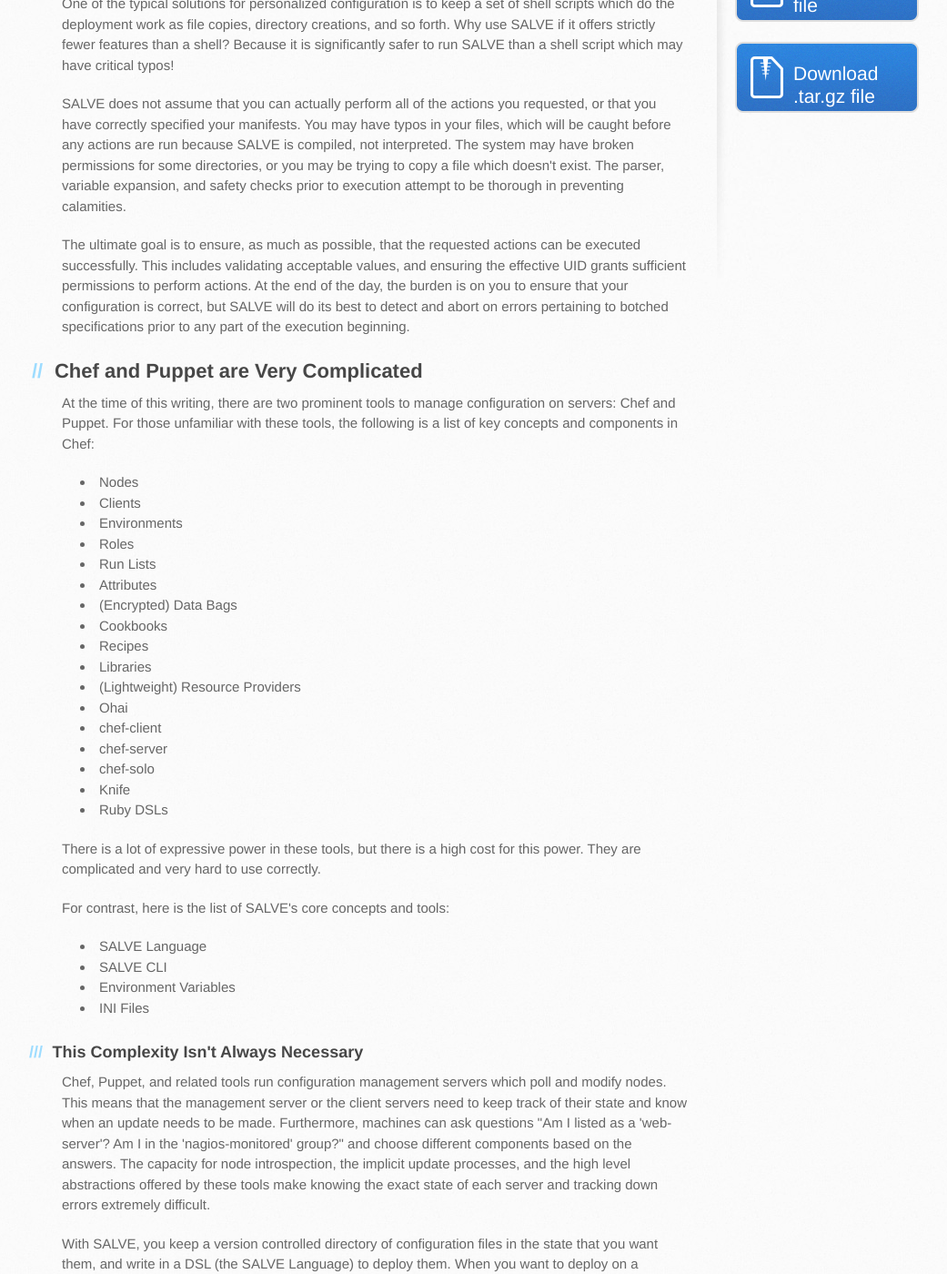
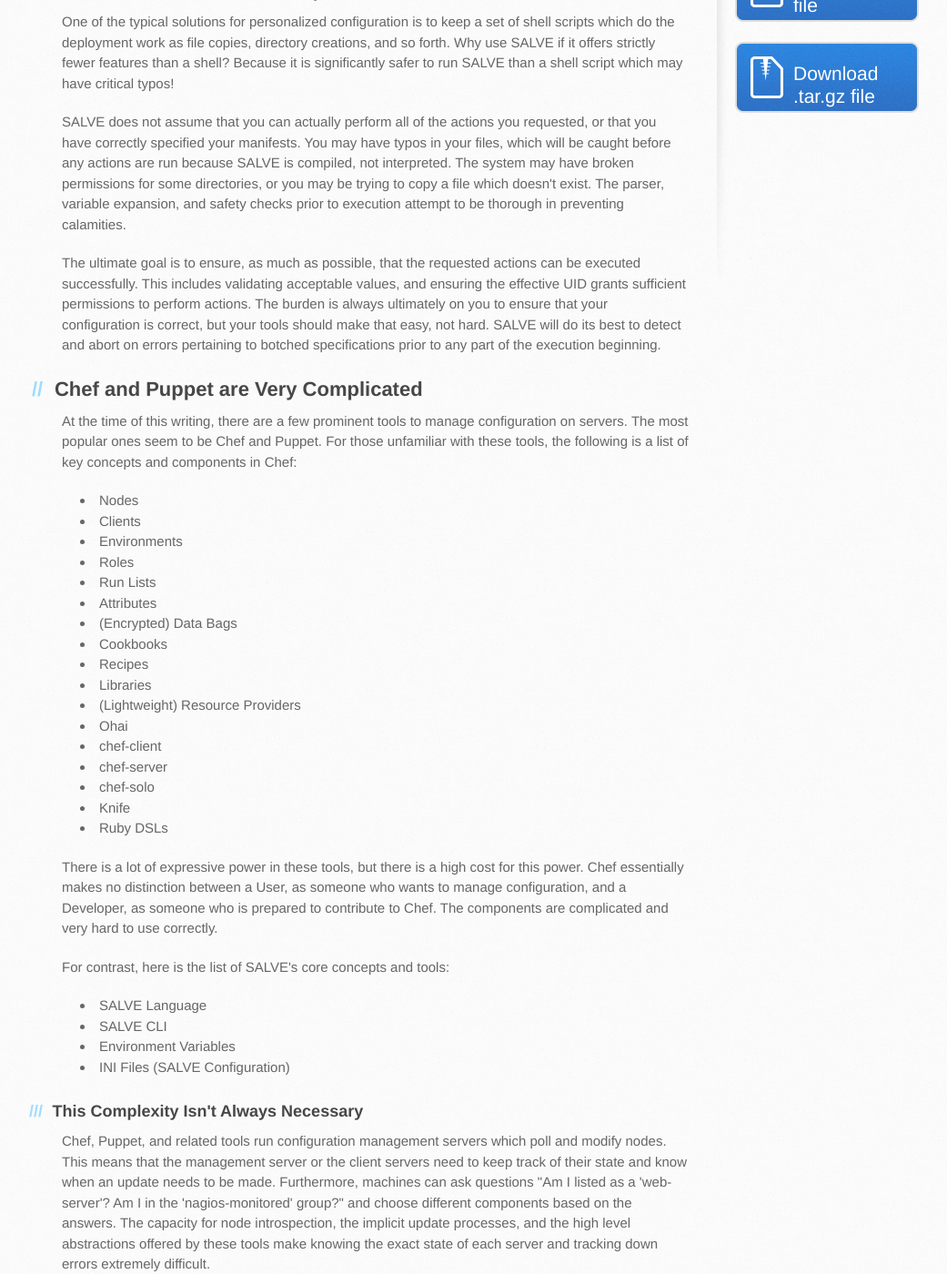
Before and after one commit to sirosen/salve.sirosen.net, a Jekyll site: the page built from why.html, in a window 1280 px wide and 1400 px high, scrolled down 565 px. Shown: the whole window at 91% size, without its empty margins (102-1143 px from the left). Built offline with Jekyll 4.4.1, drawn with Linux system fonts in a browser that asks for light colours; some web fonts are replaced; some of the changed text lies outside the part shown.

Commit message:
Updated the Why page

```diff
--- a/why.html
+++ b/why.html
@@ -9,8 +9,12 @@
     Why SALVE?
 </h1>
 
-<p>SALVE is designed to make your life easier, not harder; your configuration simpler, not more complicated; and to let you do it your way.
-The project was motivated by the common desire for versioned configuration and the complexity of existing configuration management systems.</p>
+<p>SALVE is designed to</p>
+
+<ul>
+    <li>Safely deploy configuration files kept in a VCS</li>
+    <li>Be (much) less complicated than existing software for this purpose</li>
+</ul>
 
 <h2>
     <a name="much-safer-than-shell-scripts" class="anchor"
@@ -31,7 +35,9 @@
 
 <p>The ultimate goal is to ensure, as much as possible, that the requested actions can be executed successfully.
 This includes validating acceptable values, and ensuring the effective UID grants sufficient permissions to perform actions.
-At the end of the day, the burden is on you to ensure that your configuration is correct, but SALVE will do its best to detect and abort on errors pertaining to botched specifications prior to any part of the execution beginning.</p>
+The burden is always ultimately on you to ensure that your configuration is
+correct, but your tools should make that easy, not hard.
+SALVE will do its best to detect and abort on errors pertaining to botched specifications prior to any part of the execution beginning.</p>
 
 <h2>
     <a name="chef-and-puppet-are-very-complicated" class="anchor"
@@ -41,7 +47,9 @@
     Chef and Puppet are Very Complicated
 </h2>
 
-<p>At the time of this writing, there are two prominent tools to manage configuration on servers: Chef and Puppet.
+<p>At the time of this writing, there are a few prominent tools to manage
+configuration on servers.
+The most popular ones seem to be Chef and Puppet.
 For those unfamiliar with these tools, the following is a list of key concepts and components in Chef:
 
 <ul>
@@ -65,7 +73,10 @@
 </ul>
 
 There is a lot of expressive power in these tools, but there is a high cost for this power.
-They are complicated and very hard to use correctly.
+Chef essentially makes no distinction between a User, as someone who wants to
+manage configuration, and a Developer, as someone who is prepared to contribute to
+Chef.
+The components are complicated and very hard to use correctly.
 </p>
 
 <p>For contrast, here is the list of SALVE's core concepts and tools:
@@ -73,7 +84,7 @@
 <li>SALVE Language</li>
 <li>SALVE CLI</li>
 <li>Environment Variables</li>
-<li>INI Files</li>
+<li>INI Files (SALVE Configuration)</li>
 </ul>
 </p>
 
@@ -116,10 +127,11 @@
 SALVE aims to solve this problem in the simplest and most direct way possible, by using a DSL which only supports descriptions of idempotent actions.</p>
 
 <h2>
-    <a name="simplicity-is-elegance" class="anchor" href="#simplicity-is-elegance">
+    <a name="separation-of-concerns" class="anchor"
+       href="#separation-of-concerns">
         <span class="octicon octicon-link"></span>
     </a>
-    Simplicity is Elegance
+    Separation of Concerns
 </h2>
 
 <p>The design of SALVE is not disimilar to the common UNIX perspective on command line tools.
@@ -139,15 +151,6 @@
    Minimal Dependencies and Assumptions
 </h1>
 
-<h2>
-    <a name="salve-only-depends-on-what-the-manifests-use" class="anchor"
-       href="#salve-only-depends-on-what-the-manifests-use">
-       <span class="octicon octicon-link">
-       </span>
-    </a>
-    SALVE Only Depends on What the Manifests Use
-</h2>
-
 <p>SALVE does not rely on external tools like Debian's dpkg or OSX's MacPorts.
 Ultimately, all that's required is python2.7+, a working shell, and permissions to perform the operations requested in the Manifests.
 At present, these actions are restricted to those that are predefined, as we do not yet support arbitrary shell commands.</p>
```
